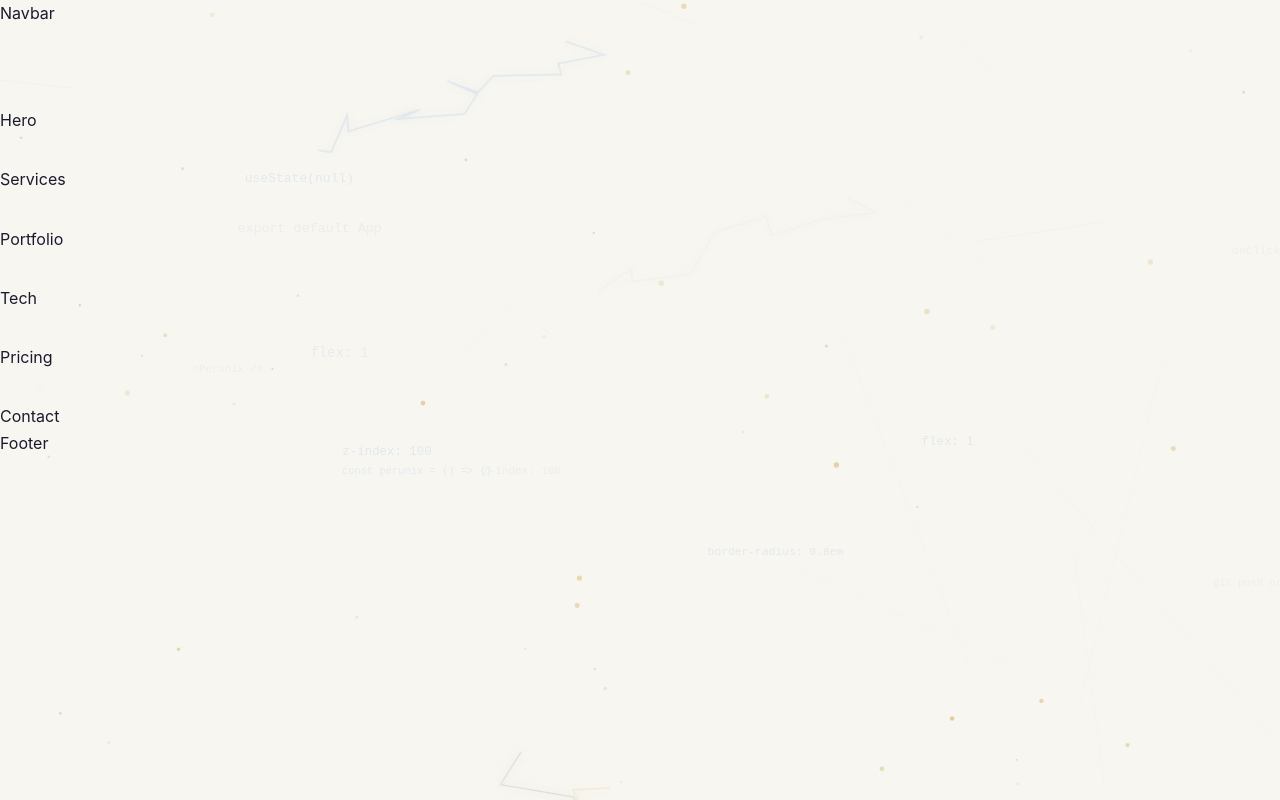
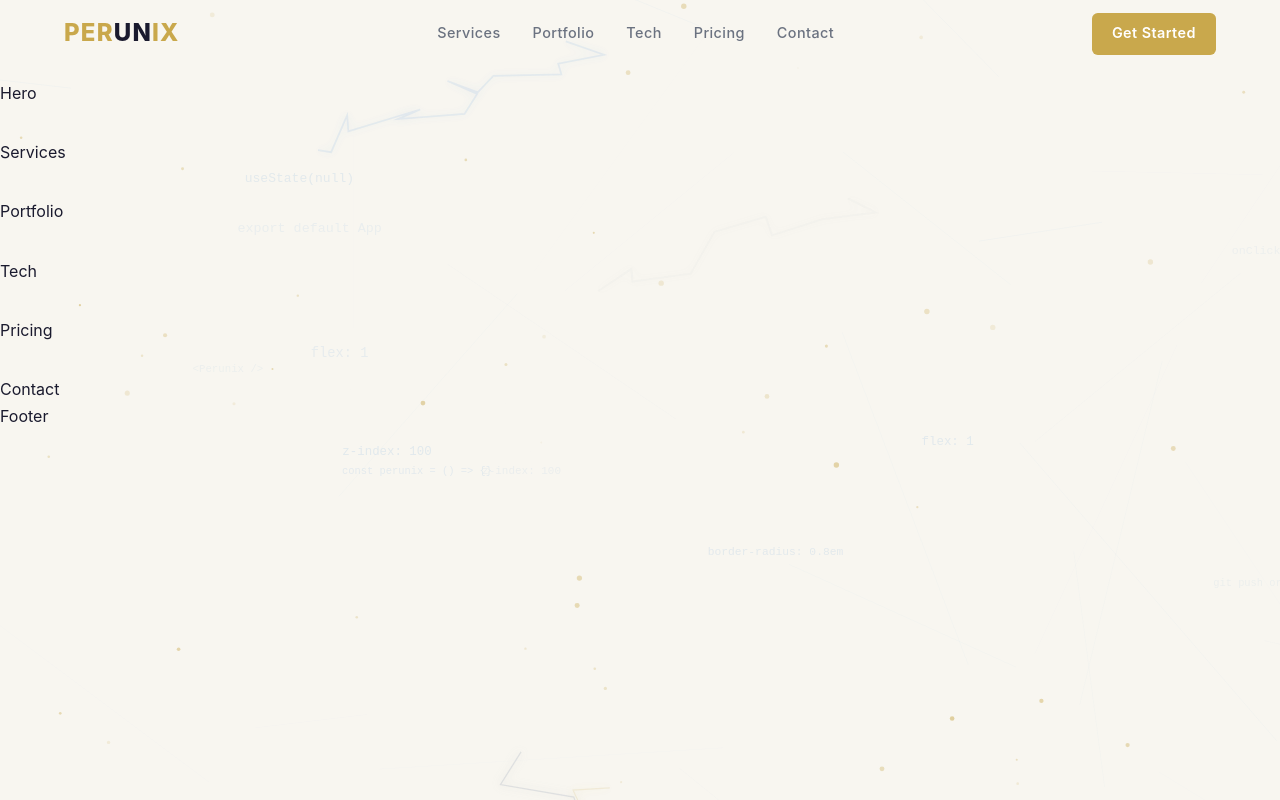
Before and after one commit to login-nigol/perunix, a React (Vite) app: page / in a window 1280 px wide. Built offline with nearby package versions, Linux system fonts and the light colour scheme.

Commit message:
feat: add Navbar with sound, vibration and mobile menu

```diff
--- a/src/components/landing/Navbar.jsx
+++ b/src/components/landing/Navbar.jsx
@@ -1,2 +1,139 @@
-function Navbar() { return <nav>Navbar</nav> }
+/* ===================== NAVBAR ===================== */
+/* Компонент: Navbar.jsx                             */
+/* Фиксированная навигация с якорными ссылками,     */
+/* логотипом PERUNIX и кнопкой CTA                  */
+/* На мобилке — бургер-меню                         */
+
+import { useState, useEffect } from 'react'
+import { useSound } from '../../hooks/useSound'
+import { useVibrate } from '../../hooks/useVibrate'
+import styles from './Navbar.module.css'
+
+/* Якорные ссылки навигации */
+const NAV_LINKS = [
+    { label: 'Services', href: '#services' },
+    { label: 'Portfolio', href: '#portfolio' },
+    { label: 'Tech', href: '#tech' },
+    { label: 'Pricing', href: '#pricing' },
+    { label: 'Contact', href: '#contact' },
+]
+
+function Navbar() {
+    /* Флаг — прокрутил ли пользователь страницу */
+    const [scrolled, setScrolled] = useState(false)
+
+    /* Флаг — открыто ли мобильное меню */
+    const [menuOpen, setMenuOpen] = useState(false)
+
+    /* Хуки звука и вибрации */
+    const { playClick, playThunder } = useSound()
+    const { vibrateClick, vibrateThunder } = useVibrate()
+
+    /* Слушаем скролл — добавляем фон после 50px */
+    useEffect(() => {
+        const handleScroll = () => setScrolled(window.scrollY > 50)
+        window.addEventListener('scroll', handleScroll)
+        return () => window.removeEventListener('scroll', handleScroll)
+    }, [])
+
+    /* Закрываем меню при клике на ссылку */
+    const handleLinkClick = () => {
+        playClick()
+        vibrateClick()
+        setMenuOpen(false)
+    }
+
+    /* Звук и вибрация на CTA кнопку */
+    const handleCtaClick = () => {
+        playThunder()
+        vibrateThunder()
+        setMenuOpen(false)
+    }
+
+    return (
+        /* Фон появляется после скролла */
+        <header className={`${styles.navbar} ${scrolled ? styles.scrolled : ''}`}>
+            <div className={styles.container}>
+
+                {/* Логотип */}
+                <a href="#hero" className={styles.logo} onClick={handleLinkClick}>
+                    {/* PER — золото, UN — тёмный, IX — золото */}
+                    <span className={styles.accent}>
+                        PER</span>
+                        UN<span className={styles.accent}>
+                        IX</span>
+                </a>
+
+                {/* Десктопное меню */}
+                <nav className={styles.nav}>
+                    {NAV_LINKS.map(link => (
+
+                        <a key={link.href}
+                            href={link.href}
+                            className={styles.navLink}
+                            onClick={handleLinkClick}
+                        >
+                            {link.label}
+                        </a>
+                    ))}
+                </nav>
+
+                {/* CTA кнопка — только десктоп */}
+
+                <a href="#contact"
+                    className={styles.cta}
+                    onClick={handleCtaClick}
+                >
+                    Get Started
+                </a>
+
+                {/* Бургер — только мобилка */}
+                <button
+                    className={styles.burger}
+                    onClick={() => {
+                        setMenuOpen(!menuOpen)
+                        playClick()
+                        vibrateClick()
+                    }}
+                    aria-label="Toggle menu"
+                >
+                    {/* Три линии бургера */}
+                    <span className={`${styles.burgerLine} ${menuOpen ? styles.open : ''}`} />
+                    <span className={`${styles.burgerLine} ${menuOpen ? styles.open : ''}`} />
+                    <span className={`${styles.burgerLine} ${menuOpen ? styles.open : ''}`} />
+                </button>
+
+            </div >
+
+            {/* Мобильное меню — показывается при menuOpen */}
+            {
+                menuOpen && (
+                    <div className={styles.mobileMenu}>
+                        {NAV_LINKS.map(link => (
+
+                            <a key={link.href}
+                                href={link.href}
+                                className={styles.mobileLink}
+                                onClick={handleLinkClick}
+                            >
+                                {link.label}
+                            </a>
+                        ))
+                        }
+
+                        {/* CTA в мобильном меню */}
+
+                        <a href="#contact"
+                            className={styles.mobileCta}
+                            onClick={handleCtaClick}
+                        >
+                            Get Started ⚡
+                        </a >
+                    </div >
+                )
+            }
+        </header >
+    )
+}
+
 export default Navbar
--- /dev/null
+++ b/src/components/landing/Navbar.module.css
@@ -0,0 +1,187 @@
+/* ===================== NAVBAR ===================== */
+/* Компонент: Navbar.jsx                             */
+
+/* Фиксированная навигация поверх всего */
+.navbar {
+  position: fixed;
+  top: 0;
+  left: 0;
+  right: 0;
+  z-index: 100;
+  padding: 0.8em 0;
+  transition: var(--transition);
+}
+
+/* Фон появляется после скролла */
+.scrolled {
+  background-color: rgba(248, 246, 240, 0.92);
+  backdrop-filter: blur(0.6em);
+  border-bottom: 0.05em solid var(--clr-border);
+  box-shadow: 0 0.2em 1em rgba(0, 0, 0, 0.06);
+}
+
+/* ===================== КОНТЕЙНЕР ===================== */
+.container {
+  max-width: 75em;
+  margin: 0 auto;
+  padding: 0 1.5em;
+  display: flex;
+  align-items: center;
+  justify-content: space-between;
+}
+
+/* ===================== ЛОГОТИП ===================== */
+.logo {
+  font-size: 1.5em;
+  font-weight: 800;
+  color: var(--clr-text);
+  letter-spacing: 0.05em;
+  transition: var(--transition);
+}
+
+.logo:hover {
+  opacity: 0.8;
+}
+
+/* Золотой акцент IX */
+.accent {
+  color: var(--clr-gold);
+}
+
+/* ===================== ДЕСКТОПНОЕ МЕНЮ ===================== */
+.nav {
+  display: flex;
+  gap: 2em;
+}
+
+/* Ссылка навигации */
+.navLink {
+  font-size: 0.9em;
+  font-weight: 500;
+  color: var(--clr-muted);
+  letter-spacing: 0.03em;
+  transition: var(--transition);
+  position: relative;
+}
+
+/* Подчёркивание при hover — золотое */
+.navLink::after {
+  content: '';
+  position: absolute;
+  bottom: -0.2em;
+  left: 0;
+  width: 0;
+  height: 0.05em;
+  background-color: var(--clr-gold);
+  transition: var(--transition);
+}
+
+.navLink:hover {
+  color: var(--clr-text);
+}
+
+.navLink:hover::after {
+  width: 100%;
+}
+
+/* ===================== CTA КНОПКА ===================== */
+.cta {
+  font-size: 0.9em;
+  font-weight: 600;
+  padding: 0.6em 1.4em;
+  border-radius: var(--radius-btn);
+  background-color: var(--clr-gold);
+  color: #fff;
+  letter-spacing: 0.03em;
+  transition: var(--transition);
+}
+
+.cta:hover {
+  background-color: var(--clr-gold-dark);
+  transform: translateY(-0.1em);
+}
+
+/* ===================== БУРГЕР ===================== */
+/* Показываем только на мобилке */
+.burger {
+  display: none;
+  flex-direction: column;
+  gap: 0.35em;
+  padding: 0.3em;
+  cursor: pointer;
+}
+
+/* Одна линия бургера */
+.burgerLine {
+  display: block;
+  width: 1.5em;
+  height: 0.12em;
+  background-color: var(--clr-text);
+  border-radius: 0.1em;
+  transition: var(--transition);
+}
+
+/* Анимация бургера в крестик */
+.burgerLine.open:nth-child(1) {
+  transform: translateY(0.47em) rotate(45deg);
+}
+
+.burgerLine.open:nth-child(2) {
+  opacity: 0;
+}
+
+.burgerLine.open:nth-child(3) {
+  transform: translateY(-0.47em) rotate(-45deg);
+}
+
+/* ===================== МОБИЛЬНОЕ МЕНЮ ===================== */
+.mobileMenu {
+  display: flex;
+  flex-direction: column;
+  padding: 1em 1.5em 1.5em;
+  gap: 0.2em;
+  background-color: rgba(248, 246, 240, 0.98);
+  border-top: 0.05em solid var(--clr-border);
+}
+
+/* Ссылка в мобильном меню */
+.mobileLink {
+  font-size: 1.1em;
+  font-weight: 500;
+  color: var(--clr-muted);
+  padding: 0.8em 0;
+  border-bottom: 0.05em solid var(--clr-border);
+  transition: var(--transition);
+}
+
+.mobileLink:hover {
+  color: var(--clr-text);
+  padding-left: 0.5em;
+}
+
+/* CTA в мобильном меню */
+.mobileCta {
+  margin-top: 0.8em;
+  font-size: 1.1em;
+  font-weight: 700;
+  padding: 0.9em;
+  border-radius: var(--radius-btn);
+  background-color: var(--clr-gold);
+  color: #fff;
+  text-align: center;
+  transition: var(--transition);
+}
+
+.mobileCta:hover {
+  background-color: var(--clr-gold-dark);
+}
+
+/* ===================== АДАПТИВ ===================== */
+@media (max-width: 48em) {
+  /* Скрываем десктопное меню и CTA */
+  .nav { display: none; }
+  .cta { display: none; }
+
+  /* Показываем бургер */
+  .burger { display: flex; }
+}
```
